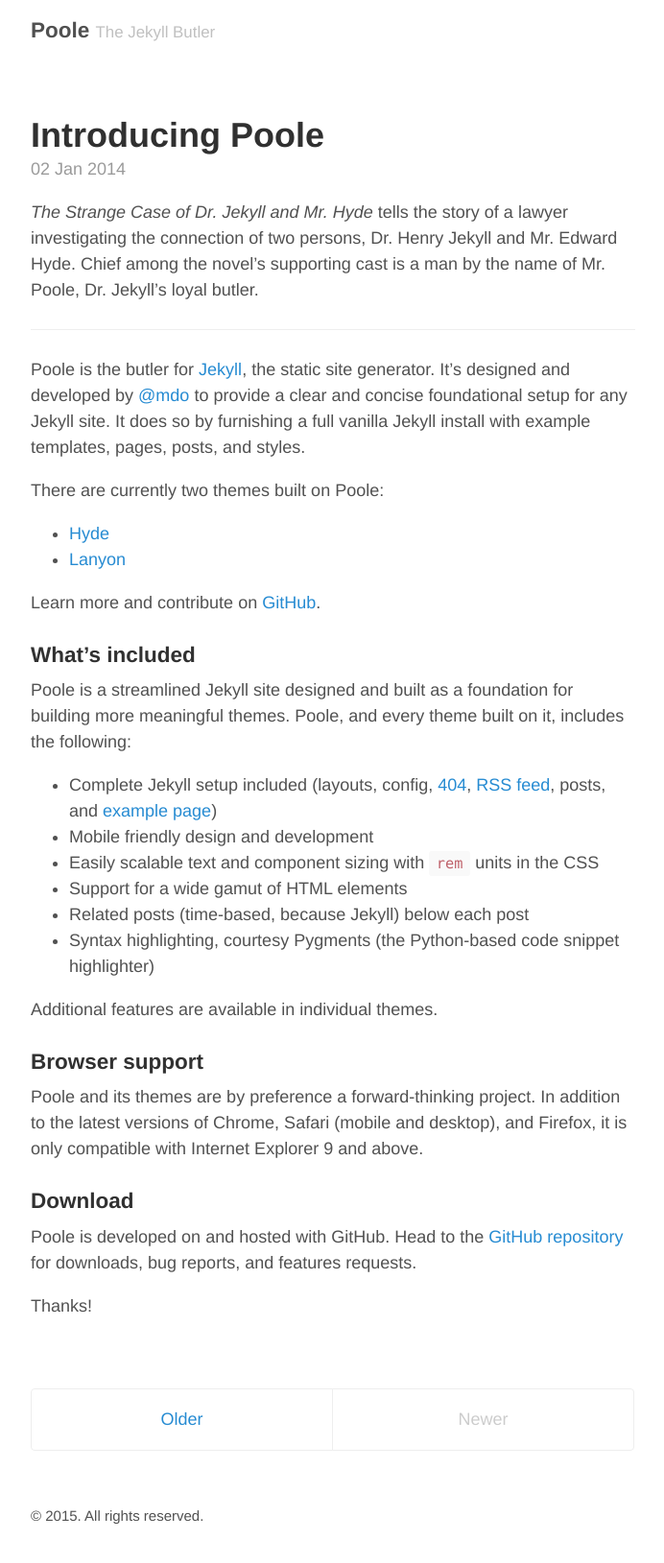
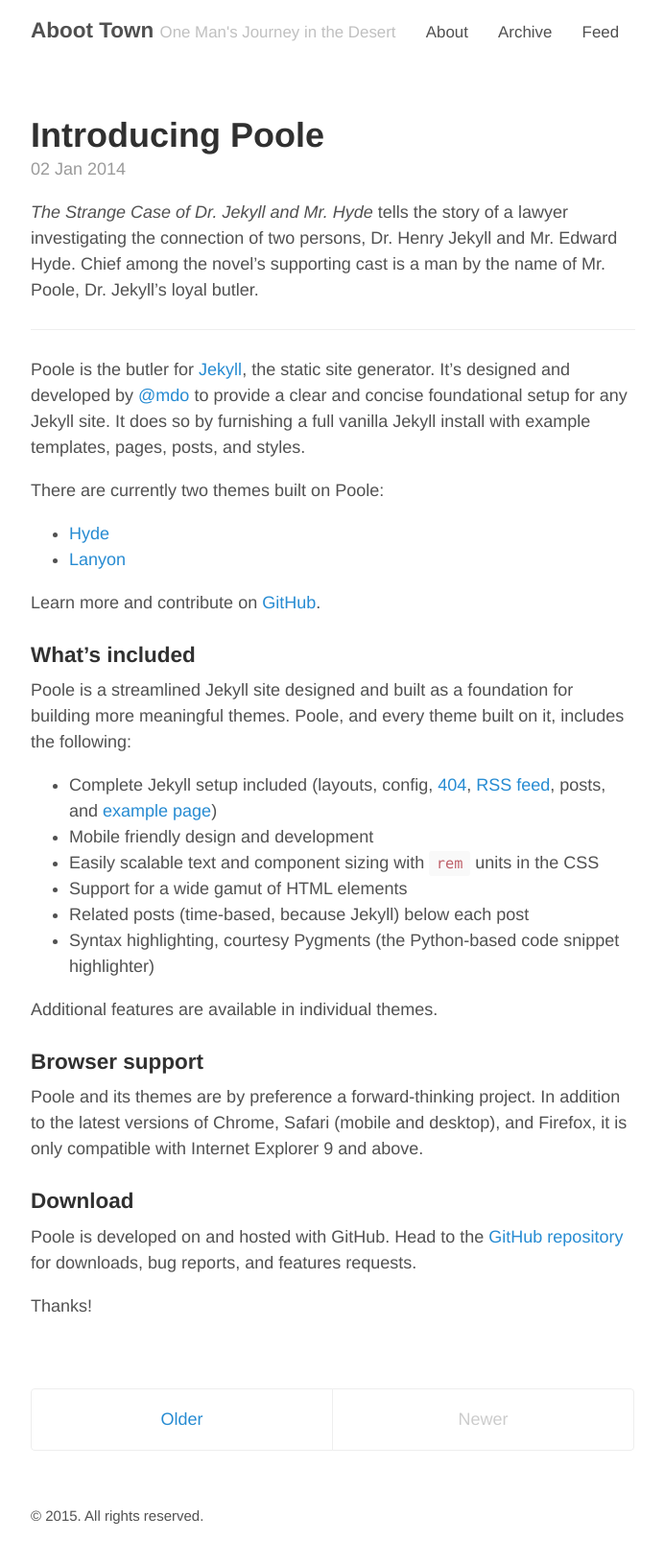
Before and after one commit to adamblog/adamblog.github.io, a Jekyll site: the page built from index.html, in a window 1280 px wide. Shown: the whole page at 96% size, without its empty margins (293-985 px from the left). Built offline with Jekyll 4.4.1, drawn with Linux system fonts in a browser that asks for light colours; the list of posts is cut into pages by our own code.

Commit message:
updated some things

```diff
--- a/_config.yml
+++ b/_config.yml
@@ -5,9 +5,9 @@ permalink:           pretty
 relative_permalinks: true
 
 # Setup
-title:               Poole
-tagline:             The Jekyll Butler
-url:                 http://getpoole.com
+title:               Aboot Town
+tagline:             One Man's Journey in the Desert
+url:                 http://aboottown.com
 paginate:            1
 baseurl:             ""
 
@@ -20,11 +20,18 @@ sass:
 
 # About/contact
 author:
-  name:              Mark Otto
-  url:               https://twitter.com/mdo
-  email:             markdotto@gmail.com
+  name:              Adam Wooster
+  url:               https://aboottown.com
+  email:             adamblog@gmail.com
 
 # Custom vars
 version:             2.0.0
 github:
-  repo:              https://github.com/poole/poole
+  repo:              https://github.com/adamblog/adamblog.github.io
+
+
+
+pages_list:
+    About: '/about'
+    Archive: '/archive'
+    Feed: '/atom.xml'
--- a/_layouts/default.html
+++ b/_layouts/default.html
@@ -10,6 +10,10 @@
         <h3 class="masthead-title">
           <a href="{{ site.baseurl }}/" title="Home">{{ site.title }}</a>
           <small>{{ site.tagline }}</small>
+          {% for page in site.pages_list %}
+            &nbsp;&nbsp;&nbsp;
+              <small><a href="{{ page[1]  }}">{{ page[0] }}</a></small>
+              {% endfor %}
         </h3>
       </header>
 
```
Also changed, not shown: archive.md (added, +10 -0 lines).
